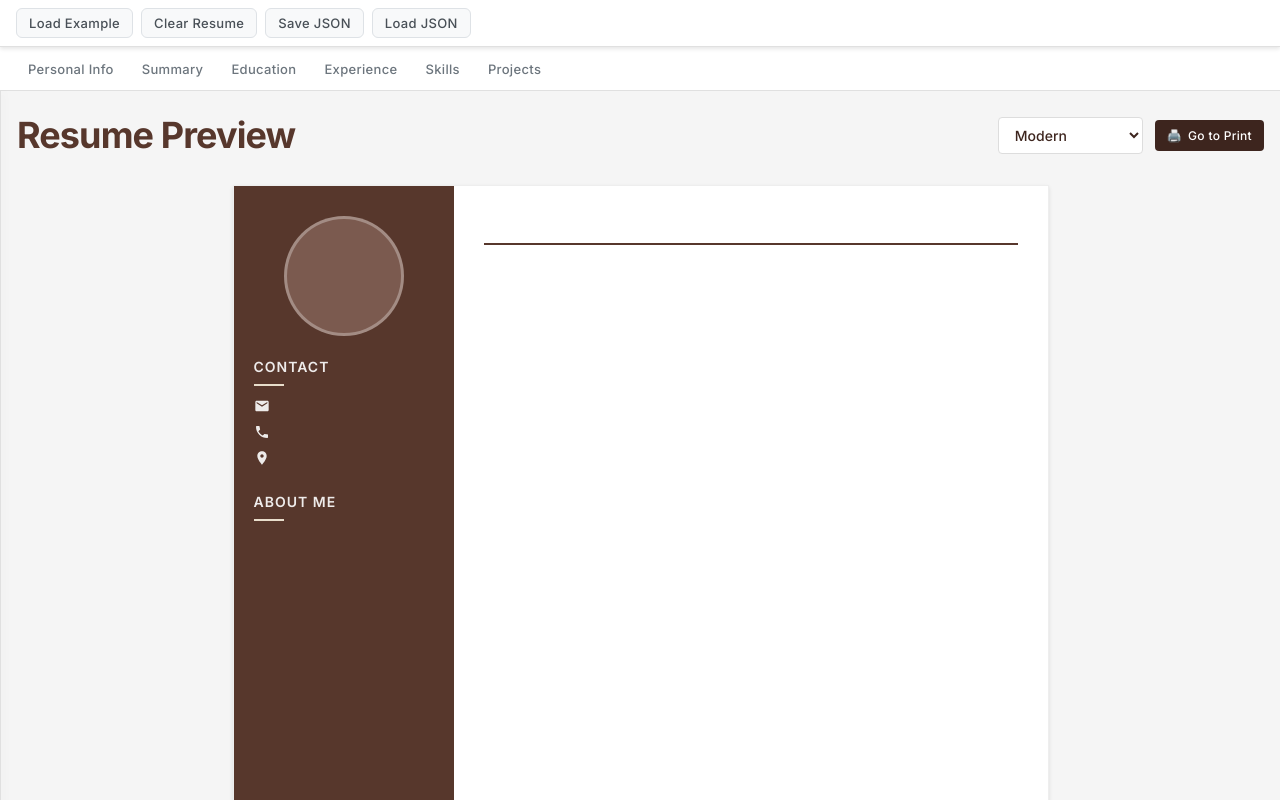
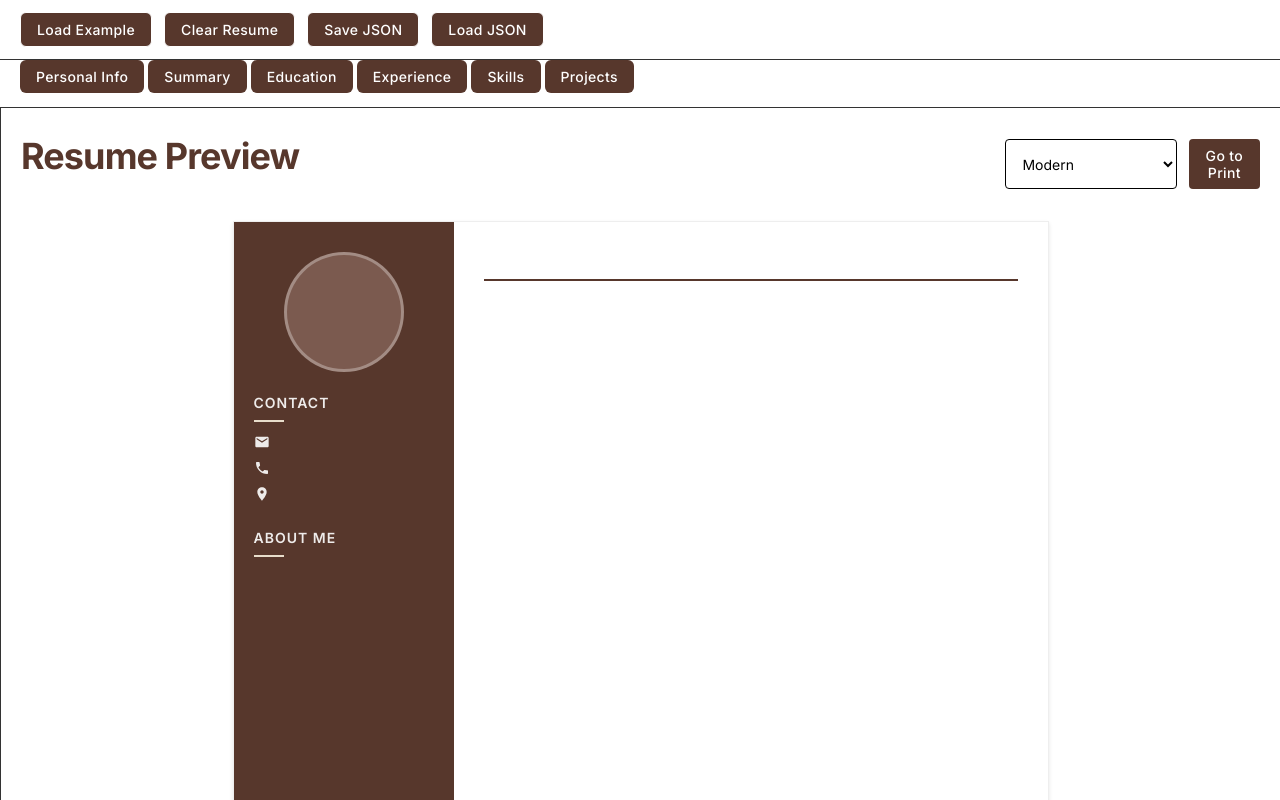
Before and after one commit to BDS-001/FormatMyCV, a React (Vite) app: page /FormatMyCV/print in a window 1280 px wide. Both pictures are taken after a click on the button "Home". Shown: the top 800 px of the page. Built offline with nearby package versions, Linux system fonts and the light colour scheme.

Commit message:
update: cleanup KISS YAGNI

```diff
--- a/src/components/App.jsx
+++ b/src/components/App.jsx
@@ -83,66 +83,25 @@ function AppContent() {
       <div className={styles.documentEditor}>
         <div className={styles.controlsHeader}>
           <div className={styles.controlsGroup}>
-            <button type="button" onClick={loadExample} className={styles.controlBtn}>
-              Load Example
-            </button>
-            <button type="button" onClick={handleClearClick} className={styles.controlBtn}>
-              Clear Resume
-            </button>
-            <button type="button" onClick={exportResumeJson} className={styles.controlBtn}>
-              Save JSON
-            </button>
-            <button type="button" onClick={handleImportJson} className={styles.controlBtn}>
-              Load JSON
-            </button>
-            <input
-              type="file"
-              accept=".json"
-              className={styles.hiddenInput}
-              ref={fileInputRef}
-              onChange={importResumeJson}
-            />
+            <button onClick={loadExample} className={styles.controlBtn}>Load Example</button>
+            <button onClick={handleClearClick} className={styles.controlBtn}>Clear Resume</button>
+            <button onClick={exportResumeJson} className={styles.controlBtn}>Save JSON</button>
+            <button onClick={handleImportJson} className={styles.controlBtn}>Load JSON</button>
+            <input type="file" accept=".json" className={styles.hiddenInput} ref={fileInputRef} onChange={importResumeJson} />
           </div>
         </div>
 
         <div className={styles.navigationHeader}>
           <div className={styles.navSections}>
-            <button
-              className={`${styles.navBtn} ${activeSection === 'personal' ? styles.active : ''}`}
-              onClick={() => handleSectionClick('personal')}
-            >
-              Personal Info
-            </button>
-            <button
-              className={`${styles.navBtn} ${activeSection === 'summary' ? styles.active : ''}`}
-              onClick={() => handleSectionClick('summary')}
-            >
-              Summary
-            </button>
-            <button
-              className={`${styles.navBtn} ${activeSection === 'education' ? styles.active : ''}`}
-              onClick={() => handleSectionClick('education')}
-            >
-              Education
-            </button>
-            <button
-              className={`${styles.navBtn} ${activeSection === 'experience' ? styles.active : ''}`}
-              onClick={() => handleSectionClick('experience')}
-            >
-              Experience
-            </button>
-            <button
-              className={`${styles.navBtn} ${activeSection === 'skills' ? styles.active : ''}`}
-              onClick={() => handleSectionClick('skills')}
-            >
-              Skills
-            </button>
-            <button
-              className={`${styles.navBtn} ${activeSection === 'projects' ? styles.active : ''}`}
-              onClick={() => handleSectionClick('projects')}
-            >
-              Projects
-            </button>
+            {['personal', 'summary', 'education', 'experience', 'skills', 'projects'].map(section => (
+              <button
+                key={section}
+                className={`${styles.navBtn} ${activeSection === section ? styles.active : ''}`}
+                onClick={() => handleSectionClick(section)}
+              >
+                {section === 'personal' ? 'Personal Info' : section.charAt(0).toUpperCase() + section.slice(1)}
+              </button>
+            ))}
           </div>
         </div>
 
@@ -152,13 +111,8 @@ function AppContent() {
               {isEditPanelOpen && (
                 <>
                   <div className={styles.editPanelHeader}>
-                    <h2>{activeSection ? activeSection.charAt(0).toUpperCase() + activeSection.slice(1) : ''}</h2>
-                    <button
-                      className={styles.closePanelBtn}
-                      onClick={() => setIsEditPanelOpen(false)}
-                    >
-                      ×
-                    </button>
+                    <h2>{activeSection?.charAt(0).toUpperCase() + activeSection?.slice(1)}</h2>
+                    <button className={styles.closePanelBtn} onClick={() => setIsEditPanelOpen(false)}>×</button>
                   </div>
                   <div className={styles.editPanelForm}>
                     {renderActiveSection()}
--- a/src/components/App.module.css
+++ b/src/components/App.module.css
@@ -1,57 +1,30 @@
-/* =================================
-   DOCUMENT EDITOR LAYOUT
-   ================================= */
 .documentEditor {
   min-height: 100vh;
   display: flex;
   flex-direction: column;
-  background-color: #f5f5f5;
 }
 
-/* =================================
-   CONTROLS HEADER
-   ================================= */
 .controlsHeader {
-  background: white;
-  border-bottom: 1px solid #e0e0e0;
+  border-bottom: 1px solid;
   padding: 12px 20px;
-  display: flex;
-  align-items: center;
-  justify-content: space-between;
-  box-shadow: 0 2px 4px rgba(0, 0, 0, 0.1);
-  z-index: 10;
 }
 
 .controlsGroup {
   display: flex;
   gap: 12px;
-  align-items: center;
 }
 
 .controlBtn {
-  background: #f8f9fa;
-  border: 1px solid #dee2e6;
+  border: 1px solid;
   border-radius: 6px;
   padding: 8px 16px;
-  font-size: 14px;
-  color: #495057;
   cursor: pointer;
-  display: flex;
-  align-items: center;
-  gap: 6px;
 }
 
-/* =================================
-   NAVIGATION HEADER
-   ================================= */
 .navigationHeader {
-  background: white;
-  border-bottom: 1px solid #e0e0e0;
+  border-bottom: 1px solid;
   padding: 0 20px;
-  display: flex;
-  align-items: center;
   min-height: 48px;
-  box-shadow: 0 1px 2px rgba(0, 0, 0, 0.05);
 }
 
 .navSections {
@@ -60,52 +33,25 @@
 }
 
 .navBtn {
-  background: transparent;
   border: none;
   border-radius: 6px;
   padding: 8px 16px;
-  font-size: 14px;
-  color: #6c757d;
   cursor: pointer;
-  position: relative;
 }
 
 .navBtn.active {
-  background: var(--primary);
-  color: white;
-  font-weight: 500;
+  font-weight: bold;
 }
 
-.navBtn.active::after {
-  content: '';
-  position: absolute;
-  bottom: -1px;
-  left: 0;
-  right: 0;
-  height: 2px;
-  background: var(--primary);
-}
-
-/* =================================
-   MAIN CONTENT AREA
-   ================================= */
 .mainContent {
   flex: 1;
   display: flex;
-  min-height: 0;
-  background-color: #f5f5f5;
 }
 
-/* =================================
-   COLLAPSIBLE EDIT PANEL
-   ================================= */
 .editPanel {
   width: 0;
-  background: white;
-  border-right: 1px solid #e0e0e0;
+  border-right: 1px solid;
   overflow: hidden;
-  box-shadow: 2px 0 8px rgba(0, 0, 0, 0.1);
-  z-index: 5;
 }
 
 .editPanel.open {
@@ -120,151 +66,24 @@
 
 .editPanelHeader {
   padding: 16px 20px;
-  border-bottom: 1px solid #e0e0e0;
-  background: #f8f9fa;
+  border-bottom: 1px solid;
   display: flex;
-  align-items: center;
   justify-content: space-between;
-  position: sticky;
-  top: 0;
-  z-index: 1;
 }
 
 .closePanelBtn {
-  background: none;
   border: none;
   font-size: 24px;
-  color: #6c757d;
   cursor: pointer;
-  padding: 4px;
-  border-radius: 4px;
-  width: 32px;
-  height: 32px;
-  display: flex;
-  align-items: center;
-  justify-content: center;
-}
-
-.editPanelHeader h2 {
-  margin: 0;
-  font-size: 18px;
-  font-weight: 600;
-  color: #212529;
-  text-transform: capitalize;
 }
 
 .editPanelForm {
   padding: 20px;
 }
 
-/* =================================
-   PREVIEW AREA
-   ================================= */
 .previewArea {
   flex: 1;
   padding: 20px;
-  min-width: 0;
-}
-
-.previewArea .previewContainer {
-  height: 100%;
-  max-height: calc(100vh - 140px);
-  margin: 0;
-}
-
-/* =================================
-   LEGACY CONTAINER (HIDDEN)
-   ================================= */
-.container {
-  display: none;
-}
-
-@media print {
-  .container {
-    display: none;
-  }
-}
-
-
-/* =================================
-   RESPONSIVE LAYOUT
-   ================================= */
-@media (max-width: 1365px) {
-  .controlsHeader {
-    padding: 8px 16px;
-  }
-
-  .controlsGroup {
-    gap: 8px;
-  }
-
-  .controlBtn {
-    padding: 6px 12px;
-    font-size: 13px;
-  }
-
-  .navigationHeader {
-    padding: 0 16px;
-    min-height: 44px;
-  }
-
-  .navBtn {
-    padding: 6px 12px;
-    font-size: 13px;
-  }
-
-  .editPanel.open {
-    width: 100%;
-    position: absolute;
-    height: calc(100vh - 140px);
-    z-index: 20;
-  }
-
-  .editPanelContent {
-    width: 100%;
-  }
-
-  .previewArea {
-    padding: 16px;
-  }
-
-  .previewArea .previewContainer {
-    max-height: calc(100vh - 160px);
-  }
-
-  .mainContent {
-    position: relative;
-  }
-}
-
-@media (max-width: 768px) {
-  .controlsGroup {
-    flex-wrap: wrap;
-    gap: 6px;
-  }
-
-  .controlBtn {
-    padding: 6px 10px;
-    font-size: 12px;
-  }
-
-  .navSections {
-    flex-wrap: wrap;
-    gap: 2px;
-  }
-
-  .navBtn {
-    padding: 6px 10px;
-    font-size: 12px;
-  }
-
-  .editPanelHeader h2 {
-    font-size: 16px;
-  }
-
-  .editPanelForm {
-    padding: 16px;
-  }
 }
 
 .hiddenInput {
--- a/src/components/Form/ConfirmationModal.module.css
+++ b/src/components/Form/ConfirmationModal.module.css
@@ -7,7 +7,6 @@
   left: 0;
   right: 0;
   bottom: 0;
-  background-color: rgba(0, 0, 0, 0.5);
   display: flex;
   align-items: center;
   justify-content: center;
@@ -18,10 +17,9 @@
    MODAL CONTENT
    ================================= */
 .modalContent {
-  background-color: white;
   padding: 25px;
   border-radius: var(--border-radius);
-  box-shadow: 0 4px 8px rgba(0, 0, 0, 0.2);
+  box-shadow: 0 4px 8px;
   max-width: 400px;
   width: 90%;
   text-align: center;
@@ -30,7 +28,6 @@
 .modalContent p {
   margin-bottom: 20px;
   font-size: 16px;
-  color: var(--dark);
 }
 
 /* =================================
@@ -43,5 +40,4 @@
 }
 
 .cancelButton {
-  background-color: var(--dark);
 }
--- a/src/components/Preview/PreviewContainer.jsx
+++ b/src/components/Preview/PreviewContainer.jsx
@@ -1,15 +1,13 @@
 import styles from './PreviewContainer.module.css'
 import ModernTemplate from '../../templates/modernTemplate/ModernTemplate'
 import ATSTemplate from '../../templates/atsTemplate/ATSTemplate'
-import { useRef, useContext } from 'react'
+import { useContext } from 'react'
 import { useNavigate } from 'react-router-dom'
 import { resumeContext } from '../../context/resumeContext'
 
 export default function PreviewContainer() {
     const { currentTemplate, setCurrentTemplate } = useContext(resumeContext)
     const navigate = useNavigate()
-    const previewRef = useRef(null)
-
 
     const handleTemplateChange = (e) => {
         setCurrentTemplate(e.target.value)
@@ -20,30 +18,21 @@ export default function PreviewContainer() {
     }
 
     return (
-        <div className={styles.previewContainer}>
+        <div>
             <div className={styles.previewHeader}>
                 <h1>Resume Preview</h1>
                 <div className={styles.headerControls}>
-                    <select
-                        value={currentTemplate}
-                        onChange={handleTemplateChange}
-                        className={styles.templateSelector}
-                    >
+                    <select value={currentTemplate} onChange={handleTemplateChange} className={styles.templateSelector}>
                         <option value="modern">Modern</option>
                         <option value="ats">ATS Optimized</option>
                     </select>
-                    <button
-                        type="button"
-                        id="printResume"
-                        className={styles.printButton}
-                        onClick={handlePrint}
-                    >
+                    <button onClick={handlePrint} className={styles.printButton}>
                         Go to Print
                     </button>
                 </div>
             </div>
 
-            <div className={styles.templateWrapper} id="resumePreview" ref={previewRef}>
+            <div>
                 {currentTemplate === 'modern' && <ModernTemplate />}
                 {currentTemplate === 'ats' && <ATSTemplate />}
             </div>
--- a/src/components/Preview/PreviewContainer.module.css
+++ b/src/components/Preview/PreviewContainer.module.css
@@ -1,7 +1,3 @@
-.previewContainer {
-  color:inherit
-}
-
 .previewHeader {
   display: flex;
   justify-content: space-between;
@@ -11,75 +7,18 @@
 
 .headerControls {
   display: flex;
-  align-items: center;
   gap: 12px;
 }
 
 .templateSelector {
   padding: 8px 12px;
-  border: 1px solid #ddd;
+  border: 1px solid;
   border-radius: 4px;
-  background-color: white;
-  font-size: 14px;
-  cursor: pointer;
-  color: var(--primary-dark);
-  font-weight: 500;
-}
-
-.templateSelector:focus {
-  outline: none;
-  border-color: var(--primary);
-  box-shadow: 0 0 0 2px rgba(87, 55, 44, 0.1);
-}
-
-.previewHeader h1 {
-  margin-bottom: 0;
 }
 
 .printButton {
-  background-color: var(--primary-dark);
-  color: white;
   border: none;
   padding: 8px 12px;
   border-radius: 4px;
-  font-size: 12px;
   cursor: pointer;
-  display: flex;
-  align-items: center;
-  margin-right: 0;
-  white-space: nowrap;
-  font-weight: 500;
 }
-
-.printButton::before {
-  content: "🖨️";
-  margin-right: 6px;
-  font-size: 12px;
-}
-
-.templateWrapper {
-  position: relative;
-}
-
-@media (max-width: 900px) {
-  .previewContainer {
-    overflow-x: auto;
-    overflow-y: auto;
-    padding-bottom: 20px;
-  }
-
-  .templateWrapper {
-    width: 816px;
-    min-height: 1056px;
-    min-width: 816px;
-    margin: 0 auto;
-  }
-
-  @media (max-width: 500px) {
-    .previewHeader {
-      flex-direction: column;
-      align-items: flex-start;
-      gap: 10px;
-    }
-  }
-}
--- a/src/components/PrintPage.module.css
+++ b/src/components/PrintPage.module.css
@@ -1,6 +1,5 @@
 /* Print Page Wrapper */
 .printPageWrapper {
-  background: white;
   min-height: 100vh;
   padding: 20px;
 }
--- a/src/components/Toast/Toast.module.css
+++ b/src/components/Toast/Toast.module.css
@@ -3,11 +3,9 @@
   top: 20px;
   left: 50%;
   margin-left: -200px;
-  background-color: #4caf50;
-  color: white;
   padding: 12px 20px;
   border-radius: 4px;
-  box-shadow: 0 4px 6px rgba(0, 0, 0, 0.1);
+  box-shadow: 0 4px 6px;
   z-index: 1000;
   display: flex;
   align-items: center;
@@ -16,7 +14,6 @@
 }
 
 .toastError {
-  background-color: #f44336;
 }
 
 .toastMessage {
@@ -26,7 +23,6 @@
 .toastClose {
   background: none;
   border: none;
-  color: white;
   font-size: 18px;
   font-weight: bold;
   cursor: pointer;
```
Also changed, not shown: src/components/Form/Education.module.css (+2 -13 lines), src/components/Form/Projects.module.css (+2 -9 lines), src/components/Form/WorkExperience.module.css (+2 -9 lines).
